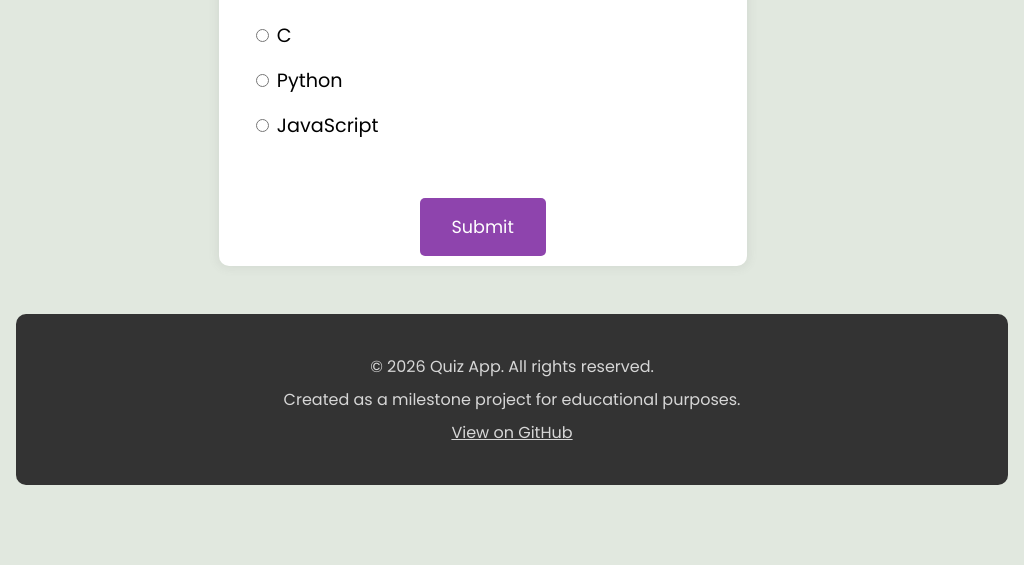
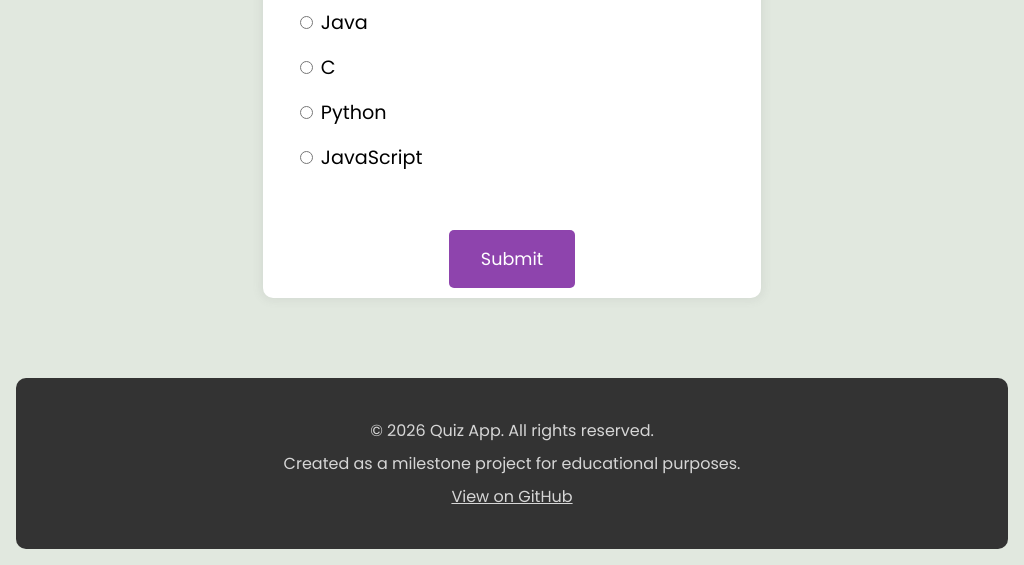
Before and after one commit to picker770/quiz-app, a website: page index.html in a window 1024 px wide. Shown: the part 458-1023 px from the top of the page. Before the commit the page ends 959 px from the top, so only its background shows below. Drawn offline with Linux system fonts and the light colour scheme.

Commit message:
Adjust quiz container width on tablet devices

```diff
--- a/assets/css/style.css
+++ b/assets/css/style.css
@@ -86,11 +86,12 @@ body {
     background-color: #fff;
     border-radius: 10px;
     box-shadow: 0 0 10px 2px rgba(100, 100, 100, 0.1);
-    width: 100%;
+    width: 90%;
     /* Match header width */
     max-width: 600px;
     /* Hide overflow content */
     overflow: hidden;
+    margin: 2rem auto;
 }
 
 /* Quiz header inside container */
@@ -997,7 +998,8 @@ button:focus {
     }
 
     .quiz-container {
-        max-width: 90%;
+        max-width: 700px;
+        width: 85%;
     }
 
     .step {
```
